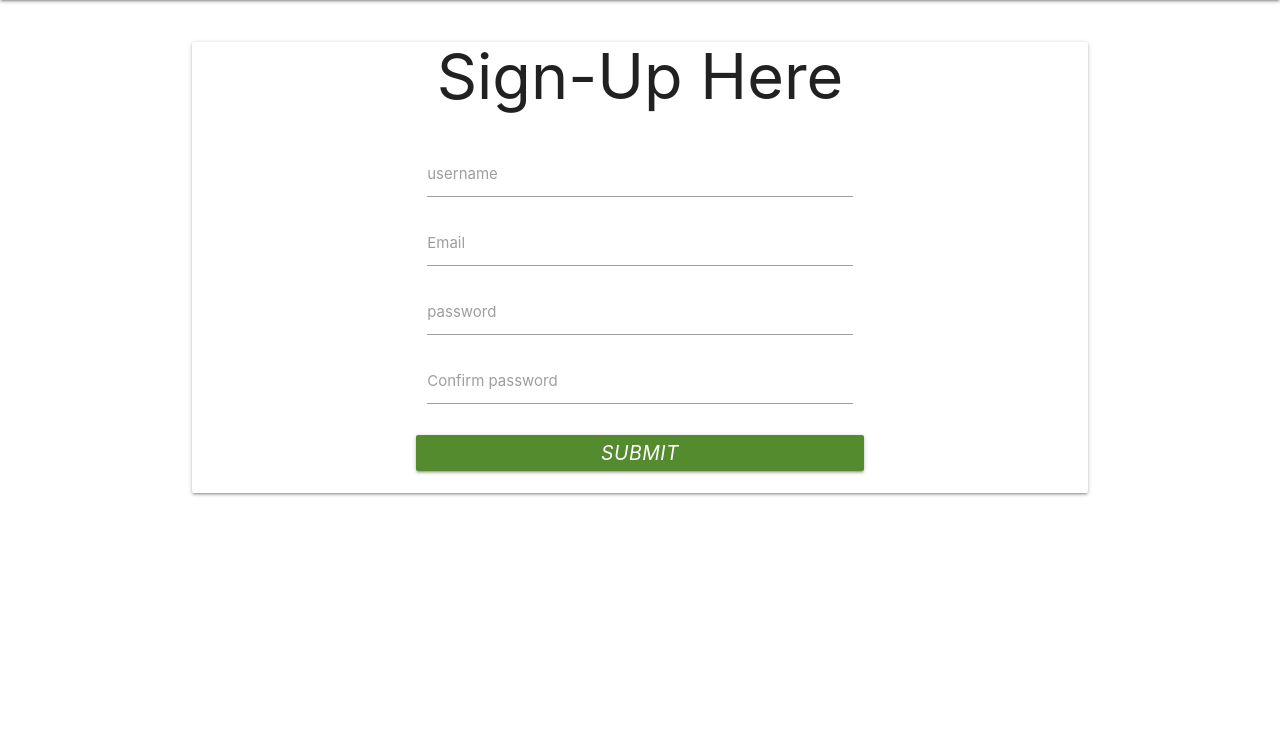
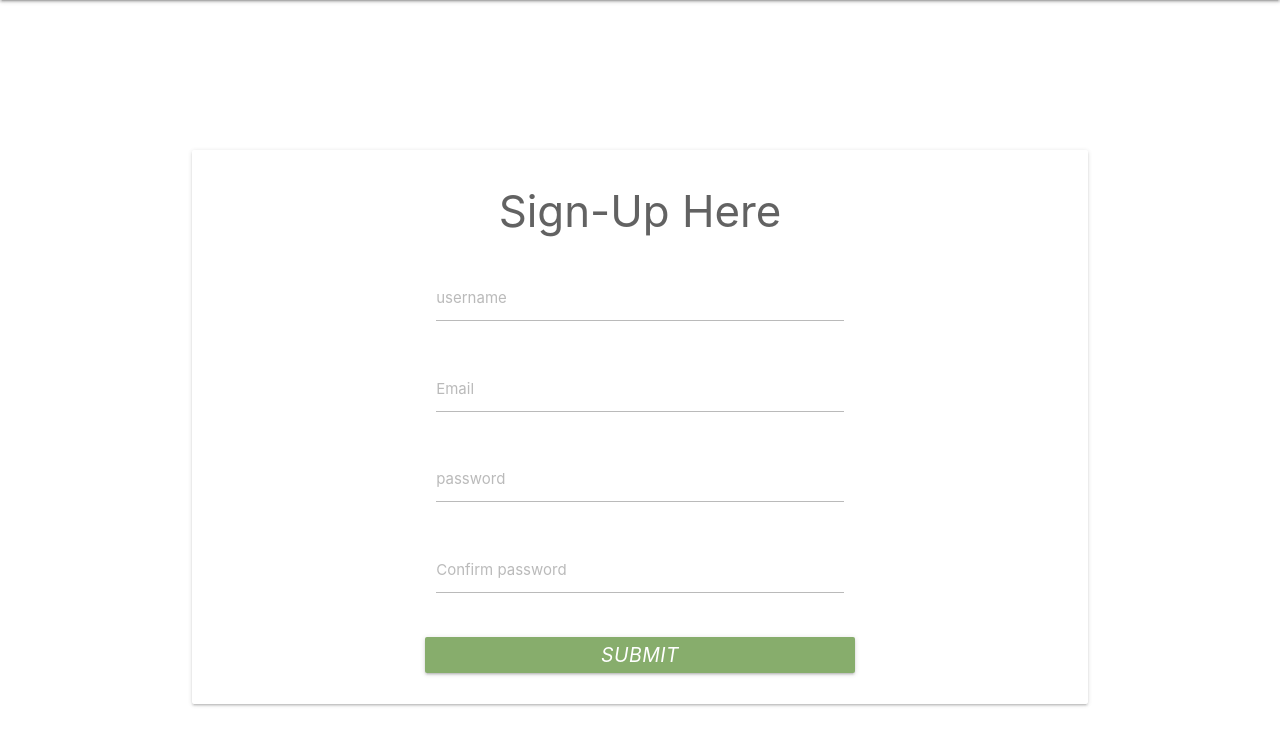
Before and after one commit to audreyandoy/phofinder, a Node server app: page /signup in a window 1280 px wide. Shown: the part 64-800 px from the top of the page. Run offline with Node 20, Linux system fonts and the light colour scheme; some libraries are stand-ins or nearby versions.

Commit message:
made margins on cards for login, search, signup, and profile to be more uniform AND fixed userFavorite function so that multiple users can like the same restaurant and have it show up in their profile

```diff
--- a/index.js
+++ b/index.js
@@ -42,6 +42,7 @@
 
 app.get('/', function(req, res) {
   res.render('index');
+  console.log('req current user ' + req.currentUser);
 });
 
 app.get("/search", function(req, res) {
--- a/static/css/style.css
+++ b/static/css/style.css
@@ -30,7 +30,7 @@
   background-color: #558b2f;
 }
 
-.intro {
+.middle {
   text-align: center;
   opacity: 0.7;
   margin-top: 150px;
@@ -41,12 +41,11 @@
   background-color: white;
   width: 50% !important;
   margin: auto;
+  padding: 1%;
 }
 
-.search {
-  padding: 30px 30px 30px 30px;
-  height: 200px;
-  margin-top: 200px;
+.input-field {
+  margin-top: 5%;
 }
 
 h4 {
@@ -73,13 +72,6 @@
   width: 50%;
 }
 
-.input-field {
-	text-align: center;
-	margin-left: 0px;
-  margin-bottom: 0px;
-}
-
-
 .title {
 	background-color: white;
   opacity: 0.7;
@@ -105,10 +97,6 @@
 
 legend {
 	font-size: 30px;
-}
-
-h3 {
-	margin-top: 20px;
 }
 
 .yelp-img {
--- a/views/index.ejs
+++ b/views/index.ejs
@@ -1,4 +1,4 @@
-<div class="intro">
+<div class="middle">
 	<div class="card">
 
 
--- a/views/layout.ejs
+++ b/views/layout.ejs
@@ -23,9 +23,10 @@
 									onclick="M.toast({html: 'You must be signed in to search', displayLength: 2000}); return false;">
 									Search</a>
 						</li>
-					<% } %>
+						<% } %>
 						<li><a href="/contact">Contact</a></li>
-					<% if (currentUser) { %>
+						<% if (currentUser) { %>
+						<li><a href="/search">Search</a></li>
 						<li><a href="/logout">Logout</a></li>
 					<% } %>
 				</ul>
--- a/views/login.ejs
+++ b/views/login.ejs
@@ -1,8 +1,8 @@
 
-
+<div class="middle">
   <div class="card">
     <form action="/login" method="POST" role="form" class="col s6">
-    <h1>Login Here</h1>
+      <h3>Login Here</h3>
       <% include alert %>
 
         <div class="input-field col s9">
@@ -18,6 +18,5 @@
         <button type="submit" id="authButton" class="btn waves-effect waves-light"><i class="material-icons">Submit</i></button>
 
      </form>
-
   </div>
 </div>
--- a/views/result.ejs
+++ b/views/result.ejs
@@ -27,7 +27,7 @@
 										<input type="hidden" class="form-control" name="restName" value="<%= business.name %>">
 									</div>
 								</div>
-								<button type="submit" class="waves-effect waves-light btn-large" responsive><i class="material-icons">I'm going!</i></button>
+								<button type="submit" class="waves-effect waves-light btn-large" responsive>Like</button>
 						</form>
 					</div>
 					</div>
--- a/views/signup.ejs
+++ b/views/signup.ejs
@@ -1,6 +1,8 @@
+<div class="middle">
+
 	<div class="card">
 		<form action="/signup" method="POST" >
- 		<h1>Sign-Up Here</h1>
+			<h3>Sign-Up Here</h3>
 			<% include alert %>
 				<div class="row">
 					<div class="row">
@@ -34,3 +36,4 @@
 
 
 	</div>
+</div>
```
Also changed, not shown: controller/search.js (+5 -4 lines), views/profile.ejs (+11 -17 lines), views/search.ejs (+5 -3 lines). Lines whose indentation alone changed are shown as unchanged.
